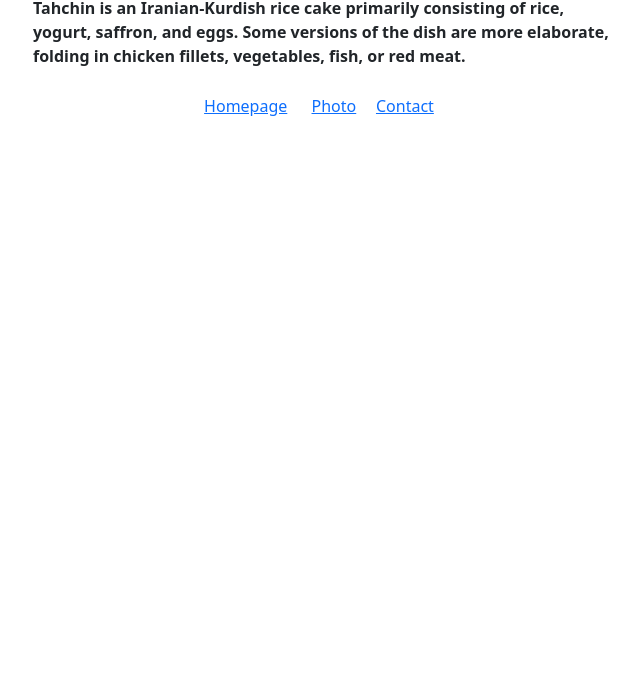
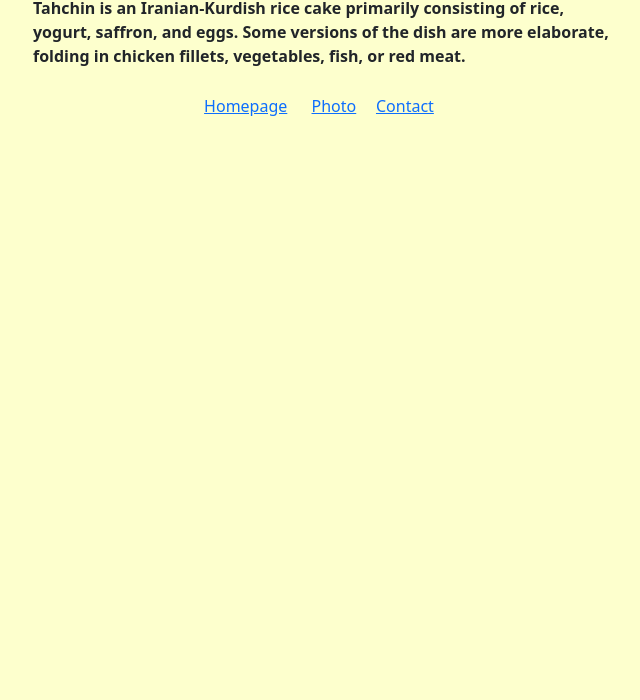
Before and after one commit to neda-ghodrati/Tahchin, a plain HTML site: page index.html in a window 1280 px wide. Shown: the part 100-800 px from the top of the page, without its empty margins (319-959 px from the left). Drawn offline with nearby package versions, Linux system fonts and the light colour scheme.

Commit message:
Update style.css

```diff
--- a/Css/style.css
+++ b/Css/style.css
@@ -33,3 +33,6 @@ img {
   margin-top: 30px;
   margin-bottom: 20px;
 }
+body {
+  background: #fdffcd;
+}
```
